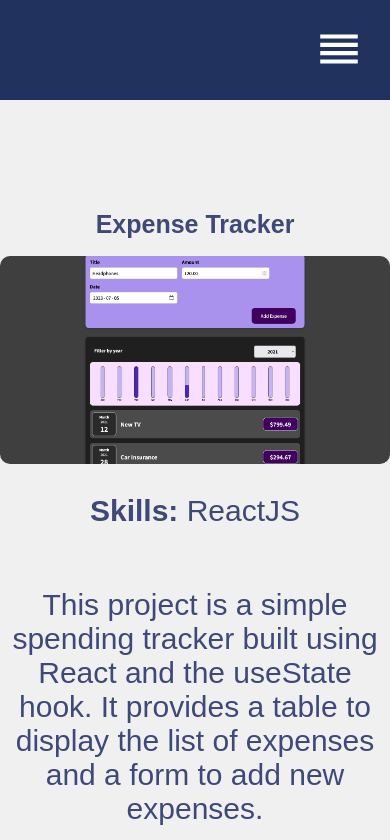
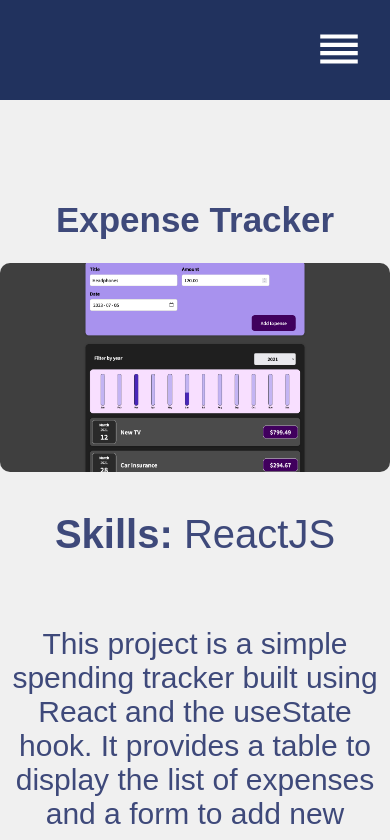
Before and after one commit to ndy-lopez/portfolio, a React (Create React App) app: page /project/1 in a window 390 px wide. Shown: the top 840 px of the page. Built offline with nearby package versions, Linux system fonts and the light colour scheme.

Commit message:
Fix title overflowing navbar in project page

```diff
--- a/src/styles/ProjectDisplay.css
+++ b/src/styles/ProjectDisplay.css
@@ -8,7 +8,7 @@
 }
 
 .title {
-  margin-top: 60px;
+  margin-top: 200px;
   color: #3e497a;
   font-size: 35px;
 }
@@ -36,11 +36,8 @@
 
 @media (max-width: 768px) {
   .project {
-    height: auto;
-  }
-
-  .project h1 {
-    font-size: 25px;
+    height: 100%;
+    margin-top: -150px;
   }
 
   .project img {
@@ -48,7 +45,7 @@
   }
 
   .project p {
-    font-size: 30px;
+    font-size: 40px;
   }
 
   .project svg {
```
